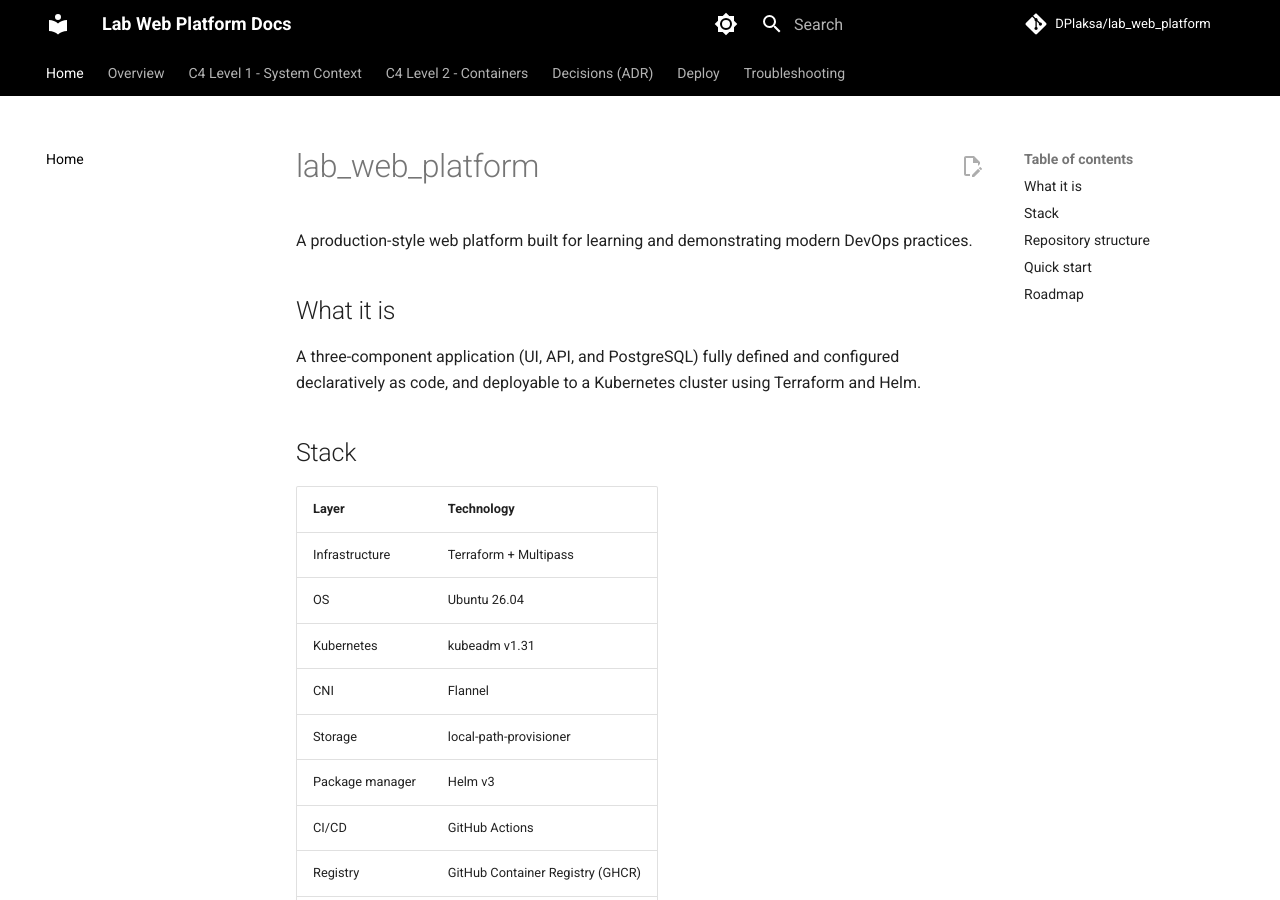
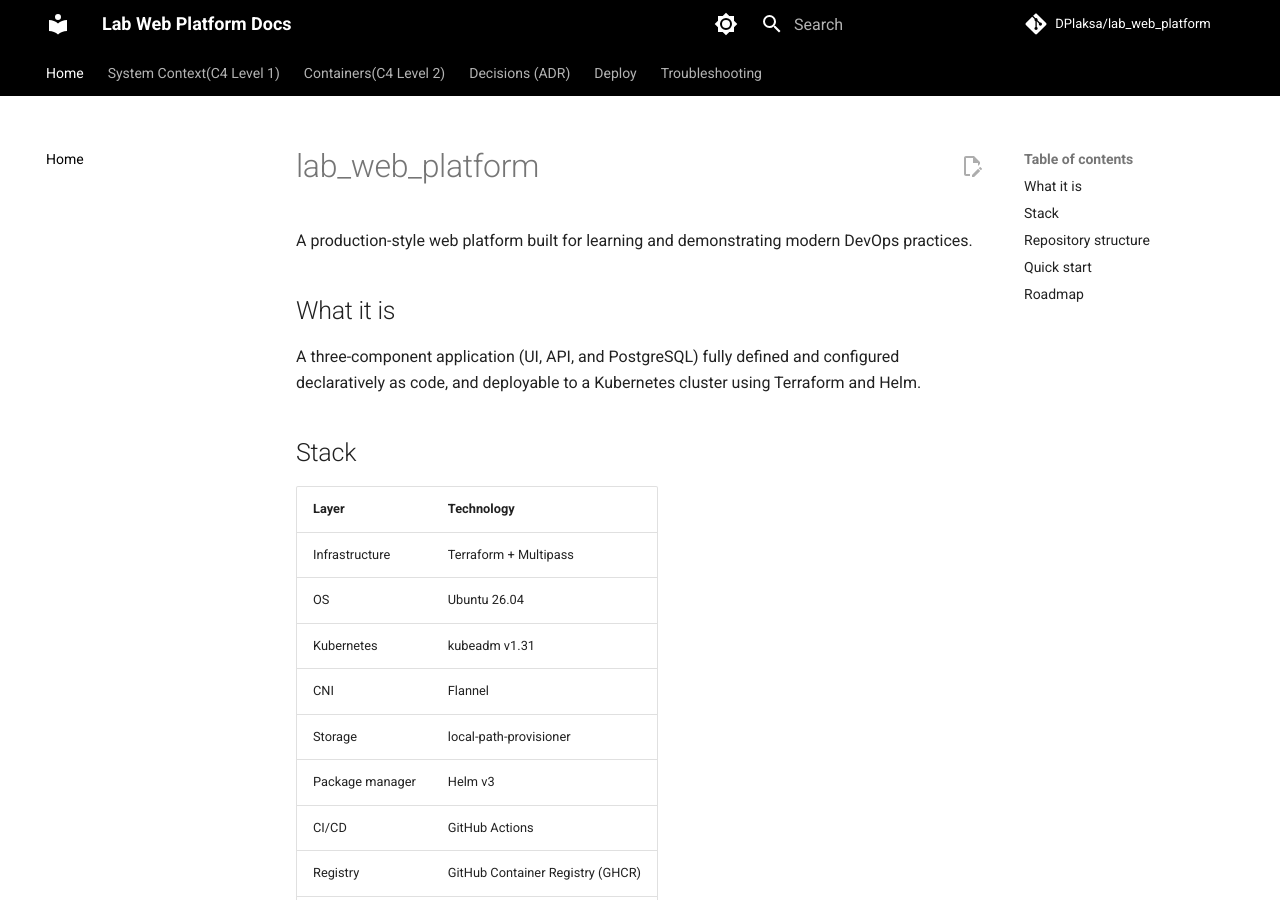
Before and after one commit to DPlaksa/lab_web_platform, an MkDocs documentation site: the page built from docs/index.md, in a window 1280 px wide and 900 px high. Built offline with MkDocs 1.6.1 and Material for MkDocs 9.7.7, drawn with Linux system fonts in a browser that asks for light colours; comment, search, counter and statistics services are not loaded; part of the change alters nothing that is shown.

Commit message:
docs: improve navigation

```diff
--- a/mkdocs.yml
+++ b/mkdocs.yml
@@ -53,9 +53,8 @@ extra_css:
 
 nav:
   - Home: index.md
-  - Overview: architecture/index.md
-  - C4 Level 1 - System Context: architecture/diagrams/c4-context.md
-  - C4 Level 2 - Containers: architecture/diagrams/c4-containers.md
+  - System Context(C4 Level 1): architecture/diagrams/c4-context.md
+  - Containers(C4 Level 2): architecture/diagrams/c4-containers.md
   - Decisions (ADR):
           - Decisions Index: architecture/decisions/index.md
           - ADR-001 kubeadm: architecture/decisions/001-use-kubeadm.md
```
